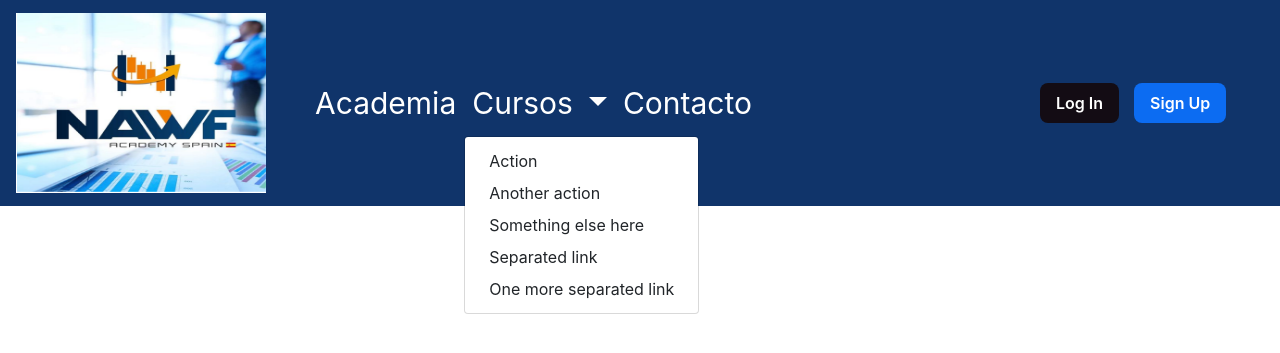
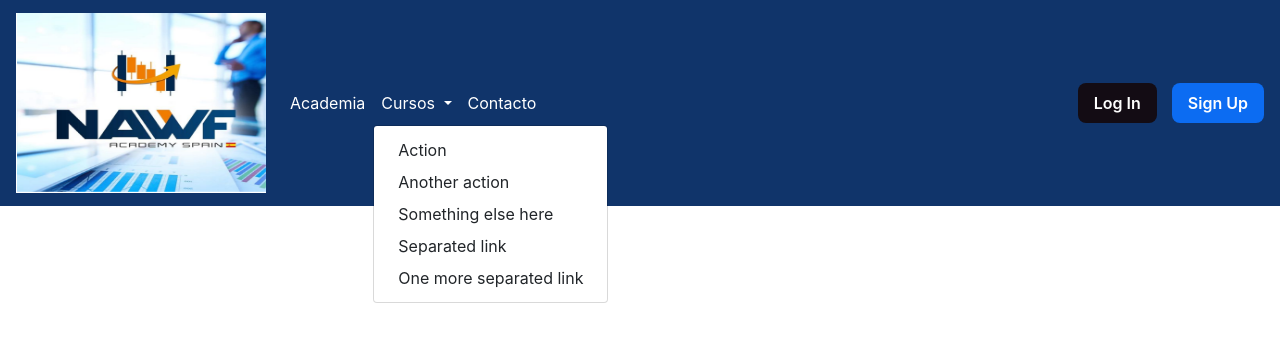
Before and after one commit to kokoyoana/Academia, a Django app: template academia/templates/app/index.html in a window 1280 px wide. Shown: the top 353 px of the page. Run offline with Django 3.2, Linux system fonts and the light colour scheme; the template is opened without the code that fills it, so the values that code supplies are empty; some libraries are stand-ins or nearby versions.

Commit message:
color dropdown

```diff
--- a/academia/app/static/css/style.css
+++ b/academia/app/static/css/style.css
@@ -1,22 +1,6 @@
 .navbar{
      background-color: #10346A;
 }
-.acceso{
-    margin-left: 280px;
-}
-.nav-item{
-    color: white;
-}
-.navbaritem{
-    margin-left: 25px;
-    font-size: 30px;
-}
-.dropdown-toggle{
-    color:white;
-}
-
-
-
 
 .login {
   display: inline-block;
--- a/academia/templates/app/index.html
+++ b/academia/templates/app/index.html
@@ -13,22 +13,21 @@
 </head>
 
 <body>
-    <div class="bs-example">
-        <nav class="navbar navbar-expand-md">
+<nav class="navbar navbar-expand-md navbar-dark fixed-top">
      <a href="#" class="navbar-brand">
                 <img src="{% static 'img/logoacademia.png' %}" height="180" width="250px;" alt="CoolBrand" />
             </a>
-            <button type="button" class="navbar-toggler navbar-dark" data-toggle="collapse" data-target="#navbarCollapse"
-                style="color: rgb(204, 52, 52); background-color: #032447">
+      <button class="navbar-toggler" type="button" data-toggle="collapse" data-target="#navbarCollapse" aria-controls="navbarCollapse" aria-expanded="false" aria-label="Navegación de palanca">
         <span class="navbar-toggler-icon"></span>
       </button>
-
-            <div class="collapse navbar-collapse .nav-fill" id="navbarCollapse">
-                <div class="navbar-nav navbaritem ">
-                    <li class="nav-item nav-link active">Academia</li>
+      <div class="collapse navbar-collapse" id="navbarCollapse">
+        <ul class="navbar-nav mr-auto">
+          <li class="nav-item active">
+            <a class="nav-link" href="#"><font style="vertical-align: inherit;"><font style="vertical-align: inherit;">Academia </font></font><span class="sr-only"><font style="vertical-align: inherit;"><font style="vertical-align: inherit;">(Actual)</font></font></span></a>
+          </li>
           <li class="nav-item dropdown show">
                         <a class="nav-link dropdown-toggle" href="#" id="" data-toggle="dropdown" aria-haspopup="true"
-                            aria-expanded="true">
+                            aria-expanded="true" style="color: white;">
                             Cursos
                         </a>
                         <ul class=" dropdown-menu show">
@@ -42,10 +41,10 @@
                             <li><a class="dropdown-item" href="#">One more separated link</a></li>
                         </ul>
                     </li>
-                    <li class="nav-item nav-link active">Contacto</li></a>
-
-                </div>
-
+                       <li class="nav-item active">
+            <a class="nav-link" href="#"><font style="vertical-align: inherit;"><font style="vertical-align: inherit;">Contacto </font></font><span class="sr-only"><font style="vertical-align: inherit;"><font style="vertical-align: inherit;">(Actual)</font></font></span></a>
+          </li>
+        </ul>
         <div class="navbar-nav">
                     <div class="Header__NavInner-ra9ecu-2 jbqrRB">
                         <div class="ButtonGroup-z74grn-0 acceso">
@@ -65,7 +64,7 @@
                 </div>
       </div>
     </nav>
-    </div>
+
 
 
     <script src="https://ajax.googleapis.com/ajax/libs/jquery/3.4.1/jquery.min.js "></script>
```
Lines whose indentation alone changed are shown as unchanged.
